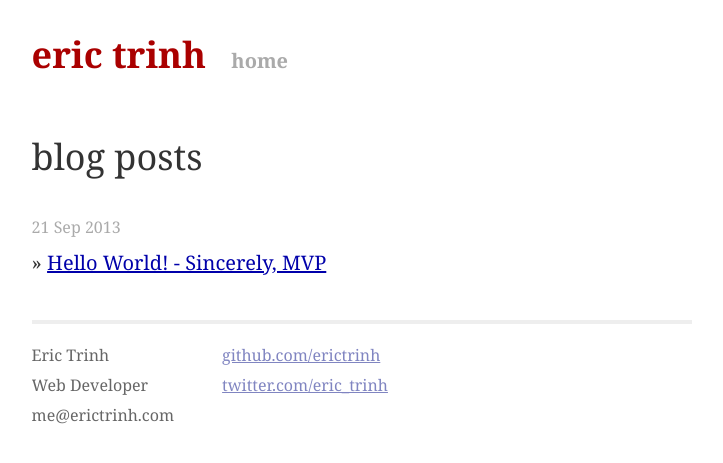
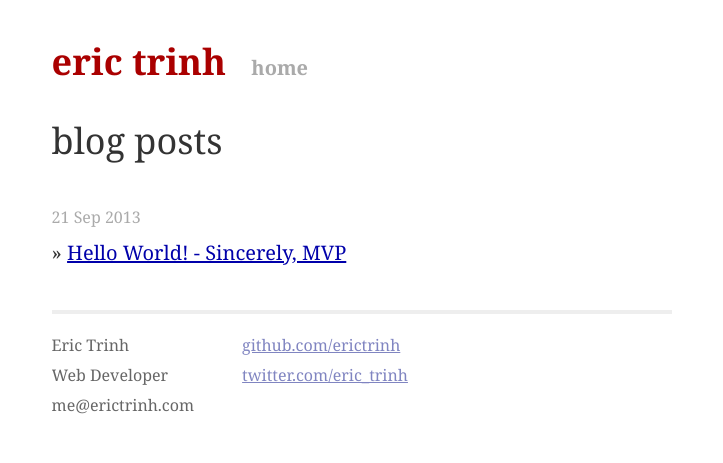
Before and after one commit to erictrinh/erictrinh.github.io, a Jekyll site: the page built from index.html, in a window 1280 px wide. Shown: the top 463 px of the page, without its empty margins (278-1001 px from the left). Built offline with Jekyll 4.4.1, drawn with Linux system fonts in a browser that asks for light colours; Markdown is read by kramdown in place of the engine named in the settings.

Commit message:
Adjustments to min and max widths, header line-height, breakpoint

```diff
--- a/css/main.css
+++ b/css/main.css
@@ -26,6 +26,7 @@
   font-family: "museo-slab", Georgia, Cambria, "Times New Roman", Times, serif;
   font-size: 1.8em;
   font-weight: normal;
+  line-height: 1.2em;
 }
 
 h1 { margin-bottom: 1em; }
@@ -40,6 +41,7 @@
 /* Home
 /*
 /*****************************************************************************/
+
 ul.posts {
   list-style-type: none;
   margin-bottom: 2em;
@@ -64,8 +66,8 @@
 .site {
   text-align: left;
   padding: 0 7%;
-  min-width: 15em;
-  max-width: 42em;
+  min-width: 320px;
+  max-width: 800px;
   margin: 2em auto;
   line-height: 1.5em;
 }
@@ -77,7 +79,7 @@
 
 .site .header h1.title {
   display: inline-block;
-  margin-bottom: 2em;
+  margin-bottom: 1em;
 }
 
 .site .header h1.title a {
@@ -190,7 +192,7 @@
 /*
 /*****************************************************************************/
 
-@media only screen and (max-width: 767px) {
+@media only screen and (max-width: 600px) {
   body {
     font-size: 18px;
   }
```
